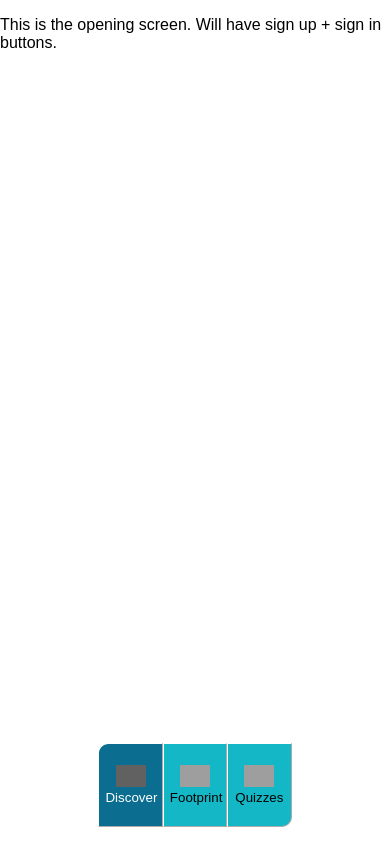
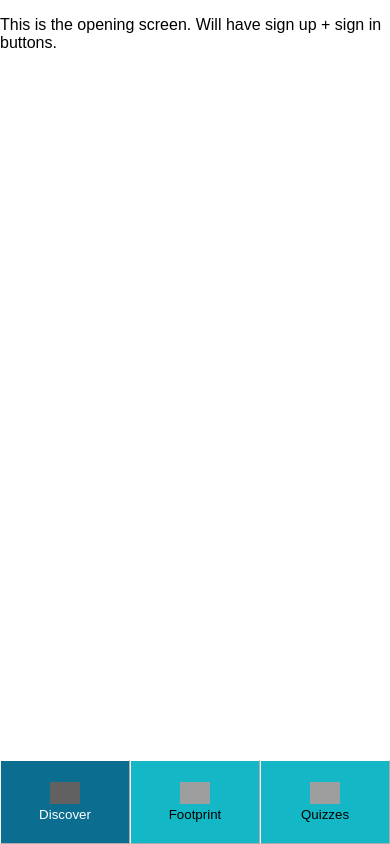
Before and after one commit to lisakoss/plastic-oceans, a React (Create React App) app in the folder plastic-oceans-app/: page / in a window 390 px wide. Built offline with nearby package versions, Linux system fonts and the light colour scheme; grey boxes are pictures that could not be loaded.

Commit message:
Finished navbar for mobile

```diff
--- a/plastic-oceans-app/src/NavigationBar.jsx
+++ b/plastic-oceans-app/src/NavigationBar.jsx
@@ -4,9 +4,9 @@ class NavigationBar extends Component {
     render() {
         return(
             <div ref="navBar" id="nav-bar">
-                <button ref="discoverButton" className="nav-button left-most-btn selected" id="Discover" onClick={(e) => this.handleButtonClick(e)}><img src="https://image.flaticon.com/icons/png/512/44/44386.png" alt="earth icon" /><br />Discover</button>
+                <button ref="discoverButton" className="nav-button selected" id="Discover" onClick={(e) => this.handleButtonClick(e)}><img src="https://image.flaticon.com/icons/png/512/44/44386.png" alt="earth icon" /><br />Discover</button>
                 <button ref="footprintButton" className="nav-button" id="Footprint" onClick={(e) => this.handleButtonClick(e)}><img src="https://upload.wikimedia.org/wikipedia/commons/3/39/Gnomelogo-footprint.svg" alt="footprint icon" /><br />Footprint</button>
-                <button ref="quizzesButton" className="nav-button right-most-btn" id="Quizzes" onClick={(e) => this.handleButtonClick(e)}><img src="https://image.flaticon.com/icons/png/512/36/36601.png" alt="question mark icon" /><br />Quizzes</button>
+                <button ref="quizzesButton" className="nav-button" id="Quizzes" onClick={(e) => this.handleButtonClick(e)}><img src="https://image.flaticon.com/icons/png/512/36/36601.png" alt="question mark icon" /><br />Quizzes</button>
             </div>
         );
     }
--- a/plastic-oceans-app/src/index.css
+++ b/plastic-oceans-app/src/index.css
@@ -5,20 +5,20 @@ body {
 }
 
 
-/* Navigation Bar Style */
+/* Navigation Bar Style for mobile */
+@media (max-width: 768px) {
   #nav-bar {
-  width: 50vw;
+    width: 100vw;
     height: 10vh;
     position: fixed;
-  bottom: 2%;
-  left: 25%;
     display: flex;
     justify-content: center;
     flex-direction: row;
+    bottom: 0;
   }
 
   .nav-button {
-  width: 33%;
+    width: 34%;
     cursor: pointer;
     background-color: #14b7c5;
     border-color: white;
@@ -27,16 +27,6 @@ body {
 
   .nav-button:focus {
     outline: 0;
-}
-
-.left-most-btn {
-  border-top-left-radius: 10px;
-  /*border-bottom-left-radius: 5px;*/
-}
-
-.right-most-btn {
-  /*border-top-right-radius: 5px;*/
-  border-bottom-right-radius: 10px;
   }
 
   .nav-button:hover {
@@ -56,3 +46,5 @@ body {
   .selected img {
     -webkit-filter: invert(100%);
   }
+
+}
```
Lines whose indentation alone changed are shown as unchanged.
